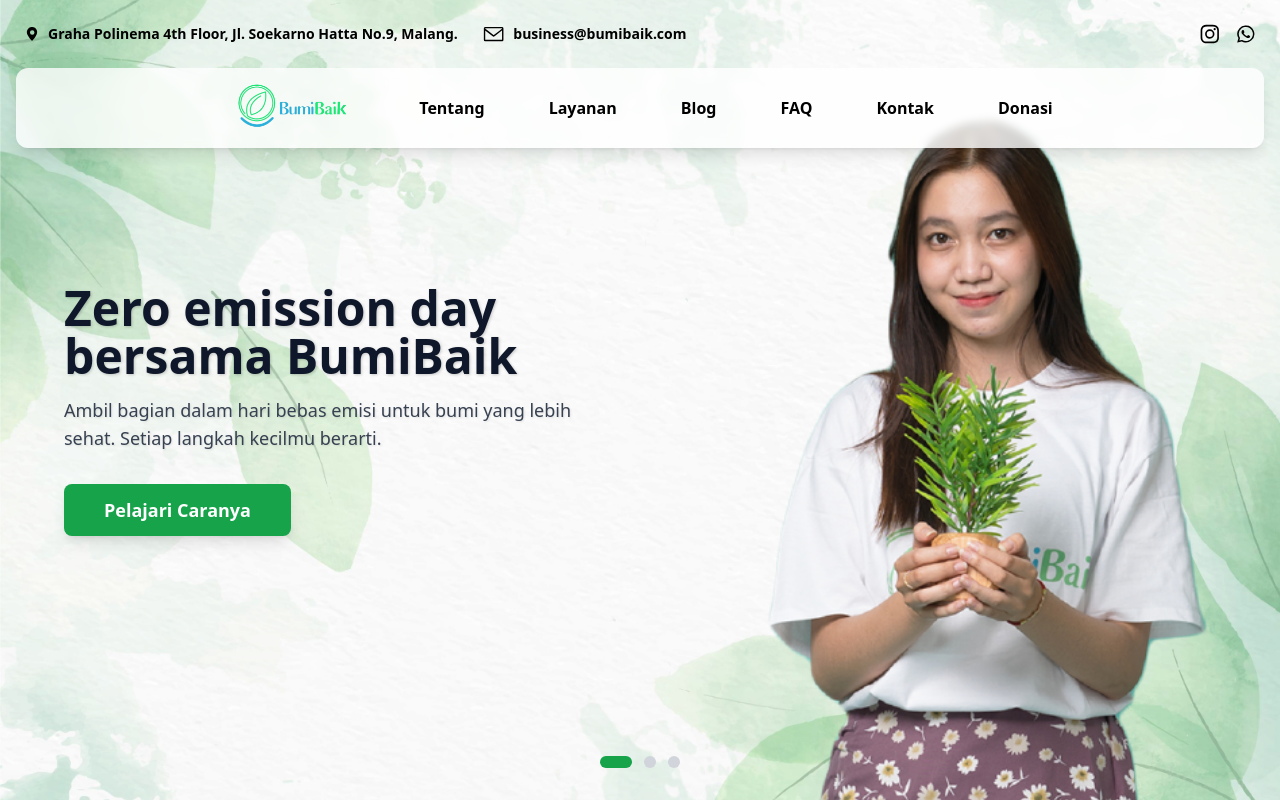
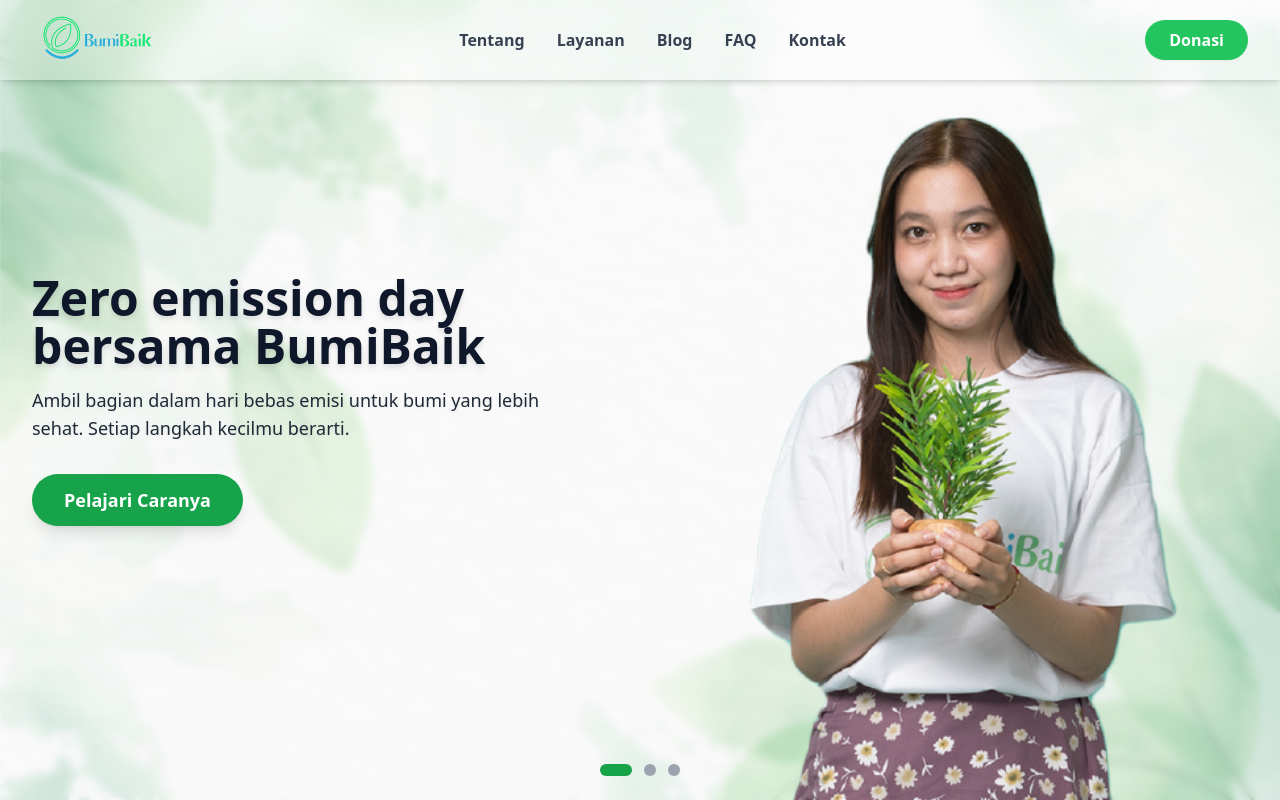
Before and after one commit to akaneyama/bumba-reactjs, a React (Vite) app: page / in a window 1280 px wide. Built offline with nearby package versions, Linux system fonts and the light colour scheme.

Commit message:
update: Header dan Hero

```diff
--- /dev/null
+++ b/src/components/Header-old.jsx
@@ -0,0 +1,95 @@
+import React, { useState } from "react";
+import logobumibaik from '../assets/bumibaiklogo2.png';
+import email from '../assets/email.svg';
+import lokasipin from '../assets/location.svg';
+import instagram from '../assets/instagram.svg';
+import whatsapp from '../assets/whatsapp.svg';
+import { HiMenu, HiX } from 'react-icons/hi';
+
+function Header() {
+  const [isOpen, setIsOpen] = useState(false);
+
+  return (
+    <header className="sticky top-0 z-10 p-4">
+
+
+
+<div className="hidden sm:flex container mx-auto py-2 px-2 items-center mb-4 justify-between">
+
+  <div className="flex items-center space-x-6 text-sm text-gray-600">
+
+    <div className="flex items-center space-x-2">
+      <img src={lokasipin} className="h-4 w-4 " alt="Lokasi" />
+      <span className="text-md font-semibold text-black">Graha Polinema 4th Floor, Jl. Soekarno Hatta No.9, Malang.</span>
+    </div>
+
+
+    <div className="flex items-center space-x-2">
+      <img src={email} className="h-4" alt="Email" />
+      <a href="mailto:business@bumibaik.com" className="hover:text-green-500 transition-colors text-md font-semibold text-black">
+        business@bumibaik.com
+      </a>
+    </div>
+  </div>
+
+  <div className="flex items-center space-x-4">
+
+    <a href="https://instagram.com" target="_blank" rel="noopener noreferrer">
+      <img src={instagram} className="h-5 w-5 hover:opacity-75 transition-opacity" alt="Instagram" />
+    </a>
+    <a href="https://facebook.com" target="_blank" rel="noopener noreferrer">
+
+      <img src={whatsapp} className="h-5 w-5 hover:opacity-75 transition-opacity" alt="Facebook" />
+    </a>
+  </div>
+
+</div>
+
+
+
+      <nav className="container mx-auto relative flex justify-center sm:jus items-center py-2
+               bg-white/80 backdrop-blur-sm rounded-xl shadow-lg">
+
+                    <div className="hidden sm:flex items-center space-x-16">
+                    <a href="#home">
+                        <img
+                        src={logobumibaik}
+                        alt="Logo Bumi Baik"
+                        className="h-16  object-contain hover:scale-110 transition-transform duration-300"
+                        />
+                    </a>
+                        <a href="#tentang" className="text-md text-black-600 hover:text-green-500 font-bold transition-colors">Tentang</a>
+                        <a href="#layanan" className="text-md text-black-600 hover:text-green-500 font-bold transition-colors">Layanan</a>
+                        <a href="#blog" className="text-md text-black-600 hover:text-green-500 font-bold transition-colors">Blog</a>
+                        <a href="#faq" className="text-md text-black-600 hover:text-green-500 font-bold transition-colors">FAQ</a>
+                        <a href="#kontak" className="text-md text-black-600 hover:text-green-500 font-bold transition-colors">Kontak</a>
+                        <a href="#donasi" className="text-md text-black-600 hover:text-green-500 font-bold transition-colors">Donasi</a>
+                    </div>
+
+                    <div className="sm:hidden flex items-end">
+                        <button onClick={() => setIsOpen(!isOpen)} className="text-gray-700 text-3xl focus:outline-none">
+                        {isOpen ? <HiX /> : <HiMenu />}
+                        </button>
+                    </div>
+                    </nav>
+
+
+      {isOpen && (
+        <div className="sm:hidden container mx-auto px-8 ">
+
+          <ul className="absolute inset-x-4 mt-2 rounded-xl bg-white rounded-b-lg shadow-lg py-2 z-20">
+            <li><a href="#fitur" className="block px-6 py-2 text-gray-700 hover:bg-gray-100">Tentang</a></li>
+            <li><a href="#harga" className="block px-6 py-2 text-gray-700 hover:bg-gray-100">Layanan</a></li>
+            <li><a href="#tentang" className="block px-6 py-2 text-gray-700 hover:bg-gray-100">Blog</a></li>
+            <li><a href="#contact" className="block px-6 py-2  text-gray-700 hover:bg-gray-100">FAQ</a></li>
+            <li><a href="#contact" className="block px-6 py-2  text-gray-700 hover:bg-gray-100">Kontak</a></li>
+            <li><a href="#contact" className="block px-6 py-2  text-gray-700 hover:bg-gray-100">Donasi</a></li>
+          </ul>
+        </div>
+      )}
+
+    </header>
+  );
+}
+
+export default Header;
--- a/src/components/Header.jsx
+++ b/src/components/Header.jsx
@@ -1,93 +1,125 @@
-import React, { useState } from "react";
+import React, { useState, useEffect } from "react";
 import logobumibaik from '../assets/bumibaiklogo2.png';
-import email from '../assets/email.svg';
-import lokasipin from '../assets/location.svg';
-import instagram from '../assets/instagram.svg';
-import whatsapp from '../assets/whatsapp.svg';
+// Anda bisa menyimpan ikon sosial di dalam komponen jika mau, atau tetap import
+// import instagram from '../assets/instagram.svg';
+// import whatsapp from '../assets/whatsapp.svg';
 import { HiMenu, HiX } from 'react-icons/hi';
+
+// --- Langkah 1: Definisikan link navigasi dalam sebuah array ---
+const navLinks = [
+  { href: "#tentang", label: "Tentang" },
+  { href: "#layanan", label: "Layanan" },
+  { href: "#blog", label: "Blog" },
+  { href: "#faq", label: "FAQ" },
+  { href: "#kontak", label: "Kontak" },
+];
 
 function Header() {
   const [isOpen, setIsOpen] = useState(false);
+  const [isScrolled, setIsScrolled] = useState(false);
+
+  // --- Efek untuk mengubah background header saat di-scroll ---
+  useEffect(() => {
+    const handleScroll = () => {
+      if (window.scrollY > 10) {
+        setIsScrolled(true);
+      } else {
+        setIsScrolled(false);
+      }
+    };
+
+    window.addEventListener('scroll', handleScroll);
+
+    // Cleanup function untuk menghapus event listener
+    return () => {
+      window.removeEventListener('scroll', handleScroll);
+    };
+  }, []);
+
+  // Fungsi untuk menutup menu mobile saat link di-klik
+  const handleLinkClick = () => {
+    setIsOpen(false);
+  };
 
   return (
-    <header className="sticky top-0 z-10 p-4">
+<header className="sticky top-0 z-50 transition-all duration-300 bg-white/35 backdrop-blur-lg shadow-md ${
+        isScrolled ? 'bg-white/95 backdrop-blur-lg shadow-md' : 'bg-transparent'
+      }`">
+  {/* <header
+      className={`sticky top-0 z-50 transition-all duration-300 ${
+        isScrolled ? 'bg-white/95 backdrop-blur-lg shadow-md' : 'bg-transparent'
+      }`}
+    > */}
+      <div className="container mx-auto px-4 sm:px-6 lg:px-8">
+       <nav className="flex items-center justify-between h-20 ">
 
 
+          <a href="#home" className="flex-shrink-0">
+            <img
+              src={logobumibaik}
+              alt="Logo Bumi Baik"
+              className="h-16 w-auto object-contain hover:scale-105 transition-transform duration-300"
+            />
+          </a>
 
-<div className="hidden sm:flex container mx-auto py-2 px-2 items-center mb-4 justify-between">
 
-  <div className="flex items-center space-x-6 text-sm text-gray-600">
-
-    <div className="flex items-center space-x-2">
-      <img src={lokasipin} className="h-4 w-4 " alt="Lokasi" />
-      <span className="text-md font-semibold text-black">Graha Polinema 4th Floor, Jl. Soekarno Hatta No.9, Malang.</span>
+          <div className="hidden md:flex items-center space-x-8">
+            {navLinks.map((link) => (
+              <a
+                key={link.label}
+                href={link.href}
+                className="font-semibold text-gray-700 hover:text-green-600 transition-colors duration-300"
+              >
+                {link.label}
+              </a>
+            ))}
           </div>
 
 
-    <div className="flex items-center space-x-2">
-      <img src={email} className="h-4" alt="Email" />
-      <a href="mailto:business@bumibaik.com" className="hover:text-green-500 transition-colors text-md font-semibold text-black">
-        business@bumibaik.com
+          <div className="flex items-center space-x-4">
+            <a
+              href="#donasi"
+              className="hidden md:inline-block bg-green-500 text-white font-bold py-2 px-6 rounded-full hover:bg-green-600 transition-all duration-300 shadow-sm"
+            >
+              Donasi
             </a>
-    </div>
-  </div>
 
-  <div className="flex items-center space-x-4">
-
-    <a href="https://instagram.com" target="_blank" rel="noopener noreferrer">
-      <img src={instagram} className="h-5 w-5 hover:opacity-75 transition-opacity" alt="Instagram" />
-    </a>
-    <a href="https://facebook.com" target="_blank" rel="noopener noreferrer">
-
-      <img src={whatsapp} className="h-5 w-5 hover:opacity-75 transition-opacity" alt="Facebook" />
-    </a>
-  </div>
-
-</div>
-
-
-
-      <nav className="container mx-auto relative flex justify-center sm:jus items-center py-2
-               bg-white/80 backdrop-blur-sm rounded-xl shadow-lg">
-
-                    <div className="hidden sm:flex items-center space-x-16">
-                    <a href="#home">
-                        <img
-                        src={logobumibaik}
-                        alt="Logo Bumi Baik"
-                        className="h-16  object-contain hover:scale-110 transition-transform duration-300"
-                        />
-                    </a>
-                        <a href="#tentang" className="text-md text-black-600 hover:text-green-500 font-bold transition-colors">Tentang</a>
-                        <a href="#layanan" className="text-md text-black-600 hover:text-green-500 font-bold transition-colors">Layanan</a>
-                        <a href="#blog" className="text-md text-black-600 hover:text-green-500 font-bold transition-colors">Blog</a>
-                        <a href="#faq" className="text-md text-black-600 hover:text-green-500 font-bold transition-colors">FAQ</a>
-                        <a href="#kontak" className="text-md text-black-600 hover:text-green-500 font-bold transition-colors">Kontak</a>
-                        <a href="#donasi" className="text-md text-black-600 hover:text-green-500 font-bold transition-colors">Donasi</a>
-                    </div>
-
-                    <div className="sm:hidden flex items-end">
-                        <button onClick={() => setIsOpen(!isOpen)} className="text-gray-700 text-3xl focus:outline-none">
+            <button
+              onClick={() => setIsOpen(!isOpen)}
+              className="md:hidden text-gray-800 text-3xl focus:outline-none z-50"
+            >
               {isOpen ? <HiX /> : <HiMenu />}
             </button>
           </div>
         </nav>
+      </div>
 
-
-      {isOpen && (
-        <div className="sm:hidden container mx-auto px-8 ">
-
-          <ul className="absolute inset-x-4 mt-2 rounded-xl bg-white rounded-b-lg shadow-lg py-2 z-20">
-            <li><a href="#fitur" className="block px-6 py-2 text-gray-700 hover:bg-gray-100">Tentang</a></li>
-            <li><a href="#harga" className="block px-6 py-2 text-gray-700 hover:bg-gray-100">Layanan</a></li>
-            <li><a href="#tentang" className="block px-6 py-2 text-gray-700 hover:bg-gray-100">Blog</a></li>
-            <li><a href="#contact" className="block px-6 py-2  text-gray-700 hover:bg-gray-100">FAQ</a></li>
-            <li><a href="#contact" className="block px-6 py-2  text-gray-700 hover:bg-gray-100">Kontak</a></li>
-            <li><a href="#contact" className="block px-6 py-2  text-gray-700 hover:bg-gray-100">Donasi</a></li>
-          </ul>
+      {/* --- Menu Mobile (Overlay) --- */}
+      <div
+        className={`fixed inset-0 bg-white z-40 transform transition-transform duration-300 ease-in-out md:hidden ${
+          isOpen ? 'translate-x-0' : 'translate-x-full'
+        }`}
+      >
+        <div className="flex flex-col items-center justify-center h-full space-y-8">
+          {navLinks.map((link) => (
+            <a
+              key={link.label}
+              href={link.href}
+              onClick={handleLinkClick}
+              className="text-2xl font-semibold text-gray-800 hover:text-green-600"
+            >
+              {link.label}
+            </a>
+          ))}
+          <a
+            href="#donasi"
+            onClick={handleLinkClick}
+            className="mt-8 bg-green-500 text-white font-bold py-3 px-8 rounded-full text-lg hover:bg-green-600 transition-all duration-300 shadow-md"
+          >
+            Donasi
+          </a>
         </div>
-      )}
-
+      </div>
     </header>
   );
 }
--- a/src/components/Hero.jsx
+++ b/src/components/Hero.jsx
@@ -1,6 +1,5 @@
-import React, { useState, useEffect } from 'react';
+import React, { useState, useEffect, useCallback } from 'react';
 import { motion, AnimatePresence } from 'framer-motion';
-
 
 import backgroundBumiBaik from '../assets/backgroundbumibaik.jpg';
 import imageSlide1 from '../assets/ciwi1.png';
@@ -9,7 +8,6 @@
 import { HiChevronLeft, HiChevronRight } from 'react-icons/hi';
 
 const slides = [
-
   {
     image: imageSlide1,
     headline: "Zero emission day bersama BumiBaik",
@@ -34,41 +32,35 @@
 ];
 
 const slideVariants = {
-
   enter: (direction) => ({
     x: direction > 0 ? '100%' : '-100%',
     opacity: 0,
-    scale: 0.9,
   }),
   center: {
     x: 0,
     opacity: 1,
-    scale: 1,
   },
   exit: (direction) => ({
     x: direction < 0 ? '100%' : '-100%',
     opacity: 0,
-    scale: 0.9,
   }),
 };
 
 const contentVariants = {
-
   hidden: { opacity: 0 },
   visible: {
     opacity: 1,
     transition: {
       staggerChildren: 0.2,
+      delayChildren: 0.3, // Memberi sedikit jeda sebelum teks muncul
     },
   },
 };
 
 const itemVariants = {
-
   hidden: { y: 20, opacity: 0 },
   visible: { y: 0, opacity: 1, transition: { type: 'spring', stiffness: 100 } },
 };
-
 
 function Hero() {
   const [activeIndex, setActiveIndex] = useState(0);
@@ -80,10 +72,11 @@
     setActiveIndex(index);
   };
 
-  const goToNext = () => {
+  // useCallback untuk mencegah fungsi dibuat ulang pada setiap render
+  const goToNext = useCallback(() => {
     setDirection(1);
     setActiveIndex((prevIndex) => (prevIndex + 1) % slides.length);
-  };
+  }, []);
 
   const goToPrev = () => {
     setDirection(-1);
@@ -91,23 +84,24 @@
   };
 
   useEffect(() => {
-    const timer = setInterval(goToNext, 5000);
+    const timer = setInterval(goToNext, 8000);
     return () => clearInterval(timer);
-  }, []);
+  }, [goToNext]);
 
   return (
     <section
       id="home"
-      className="relative min-h-screen h-screen overflow-hidden"
+      className="relative w-full h-screen min-h-[600px] overflow-hidden"
       style={{
         backgroundImage: `url(${backgroundBumiBaik})`,
         backgroundSize: 'cover',
         backgroundPosition: 'center',
       }}
     >
-      <div className="absolute inset-0 bg-white bg-opacity-30" />
+      {/* Lapisan overlay untuk kontras */}
+      <div className="absolute inset-0 bg-white/40 backdrop-blur-sm" />
 
-      <div className="relative container mx-auto h-full flex items-center">
+      <div className="relative container mx-auto h-full flex items-center justify-center">
         <AnimatePresence initial={false} custom={direction}>
           <motion.div
             key={activeIndex}
@@ -116,68 +110,67 @@
             initial="enter"
             animate="center"
             exit="exit"
-            transition={{ type: "tween", duration: 0.7, ease: "easeInOut" }}
-            className="w-full h-full absolute inset-0 grid grid-cols-1 lg:grid-cols-2"
+            transition={{ type: "tween", duration: 0.5, ease: "easeInOut" }}
+            className="w-full h-full absolute inset-0 flex flex-col-reverse lg:flex-row items-center justify-center px-4"
           >
-
+            {/* --- Konten Teks --- */}
             <motion.div
-              className="flex flex-col justify-start lg:justify-center text-center lg:text-left p-8 md:p-12 lg:p-16 pt-36 lg:pt-16"
+              className="w-full lg:w-1/2 flex flex-col justify-center text-center lg:text-left p-4"
               variants={contentVariants}
               initial="hidden"
               animate="visible"
             >
-
               <motion.h1
                 variants={itemVariants}
-                className="text-3xl md:text-4xl lg:text-5xl font-bold text-slate-900 leading-tight"
-                style={{ textShadow: '1px 1px 3px rgba(0,0,0,0.2)' }}
+                className="text-4xl lg:text-5xl font-bold text-slate-900 leading-tight drop-shadow-md"
               >
                 {slides[activeIndex].headline}
               </motion.h1>
               <motion.p
                 variants={itemVariants}
-                className="mt-4 text-lg text-gray-700 max-w-lg mx-auto lg:mx-0"
-                style={{ textShadow: '1px 1px 2px rgba(0,0,0,0.1)' }}
+                className="mt-4 text-base lg:text-lg text-gray-800 max-w-lg mx-auto lg:mx-0 drop-shadow-sm"
               >
                 {slides[activeIndex].description}
               </motion.p>
               <motion.a
                 variants={itemVariants}
                 href={slides[activeIndex].buttonLink}
-                className="mt-8 inline-block bg-green-600 hover:bg-green-700 text-white font-bold py-3 px-10 rounded-lg text-lg transition-all duration-300 self-center lg:self-start shadow-lg hover:shadow-xl"
+                className="mt-8 self-center lg:self-start bg-green-600 hover:bg-green-700 text-white font-bold py-3 px-8 rounded-full text-lg transition-transform duration-300 transform hover:scale-105 shadow-lg hover:shadow-xl"
               >
                 {slides[activeIndex].buttonText}
               </motion.a>
             </motion.div>
 
-            {/* gambare disini */}
-           <div className="flex items-end justify-center ml-4 w-full h-full ">
+            {/* --- Konten Gambar --- */}
+            <div className="w-full lg:w-1/2 h-1/2 lg:h-full flex items-end justify-center">
               <motion.img
                 initial={{ opacity: 0, y: 50 }}
                 animate={{ opacity: 1, y: 0 }}
-              transition={{ duration: 0.8, delay: 0.3 }}
+                transition={{ duration: 0.8, delay: 0.2 }}
                 src={slides[activeIndex].image}
                 alt={slides[activeIndex].headline}
-              className="w-full h-full object-cover sd:hidden"
+                className="max-h-full max-w-full object-contain lg:w-full lg:h-full lg:object-cover"
               />
             </div>
           </motion.div>
         </AnimatePresence>
 
 
-        {/* <button onClick={goToPrev} className="absolute top-1/2 -translate-y-1/2 left-0 z-20 p-2 bg-white/70 backdrop-blur-sm rounded-full shadow-md hover:bg-white transition-colors">
-          <HiChevronLeft className="h-8 w-8 text-gray-700" />
+        {/* <button onClick={goToPrev} className="absolute top-1/2 -translate-y-1/2 left-1 md:left-4 z-20 p-2 bg-white/60 backdrop-blur-sm rounded-full shadow-md hover:bg-white transition-colors duration-300">
+          <HiChevronLeft className="h-6 w-6 md:h-8 md:w-8 text-gray-700" />
         </button>
-        <button onClick={goToNext} className="absolute top-1/2 -translate-y-1/2 right-0 z-20 p-2 bg-white/70 backdrop-blur-sm rounded-full shadow-md hover:bg-white transition-colors">
-          <HiChevronRight className="h-8 w-8 text-gray-700" />
+        <button onClick={goToNext} className="absolute top-1/2 -translate-y-1/2 right-1 md:right-4 z-20 p-2 bg-white/60 backdrop-blur-sm rounded-full shadow-md hover:bg-white transition-colors duration-300">
+          <HiChevronRight className="h-6 w-6 md:h-8 md:w-8 text-gray-700" />
         </button> */}
-        <div className="absolute bottom-8 left-1/2 -translate-x-1/2 z-20 flex space-x-3">
+
+        {/* --- Indikator Titik (Dots) --- */}
+        <div className="absolute bottom-6 left-1/2 -translate-x-1/2 z-20 flex space-x-3">
           {slides.map((_, index) => (
             <button
               key={index}
               onClick={() => goToSlide(index)}
               className={`h-3 rounded-full transition-all duration-300 ${
-                activeIndex === index ? 'w-8 bg-green-600' : 'w-3 bg-gray-300 hover:bg-gray-400'
+                activeIndex === index ? 'w-8 bg-green-600' : 'w-3 bg-gray-400 hover:bg-gray-500'
               }`}
               aria-label={`Go to slide ${index + 1}`}
             />
```
Also changed, not shown: 1 other file (tests, documents, lock files or other folders). Lines whose indentation alone changed are shown as unchanged.
